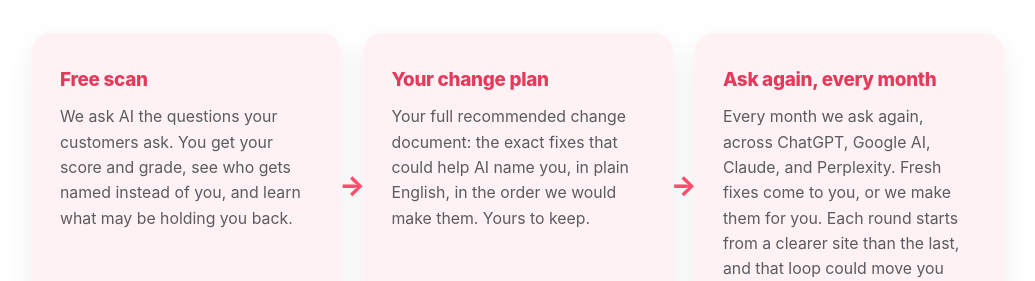
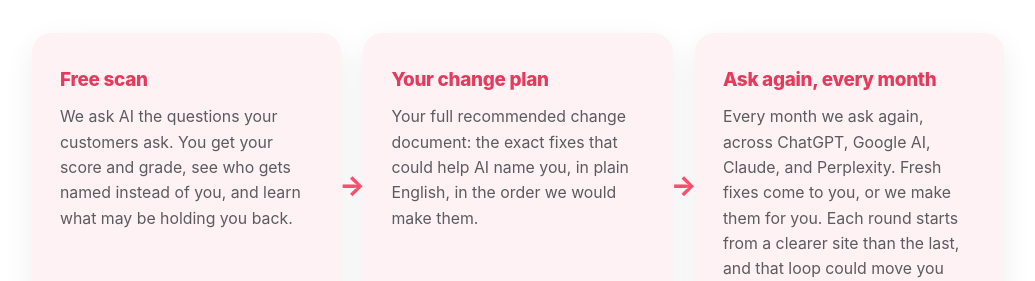
Before and after one commit to caleblund-cpu/Agent-readiness-hq, a plain HTML site: page site/index.html in a window 1280 px wide. Shown: the part 2014-2295 px from the top of the page, without its empty margins (122-1157 px from the left). Drawn offline with Linux system fonts and the light colour scheme.

Commit message:
Homepage: remove Yours to keep from change plan card

```diff
--- a/site/index.html
+++ b/site/index.html
@@ -286,7 +286,7 @@
         </article>
         <article class="card process-card">
           <h3>Your change plan</h3>
-          <p>Your full recommended change document: the exact fixes that could help AI name you, in plain English, in the order we would make them. Yours to keep.</p>
+          <p>Your full recommended change document: the exact fixes that could help AI name you, in plain English, in the order we would make them.</p>
         </article>
         <article class="card process-card">
           <h3>Ask again, every month</h3>
```
